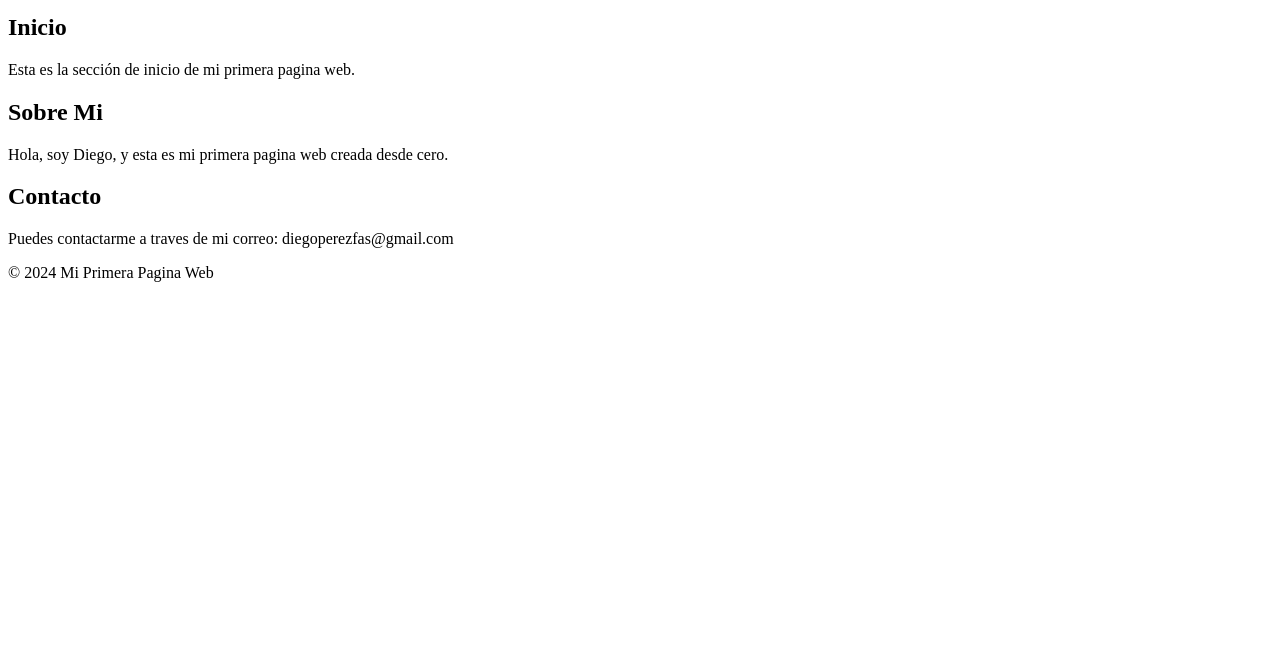
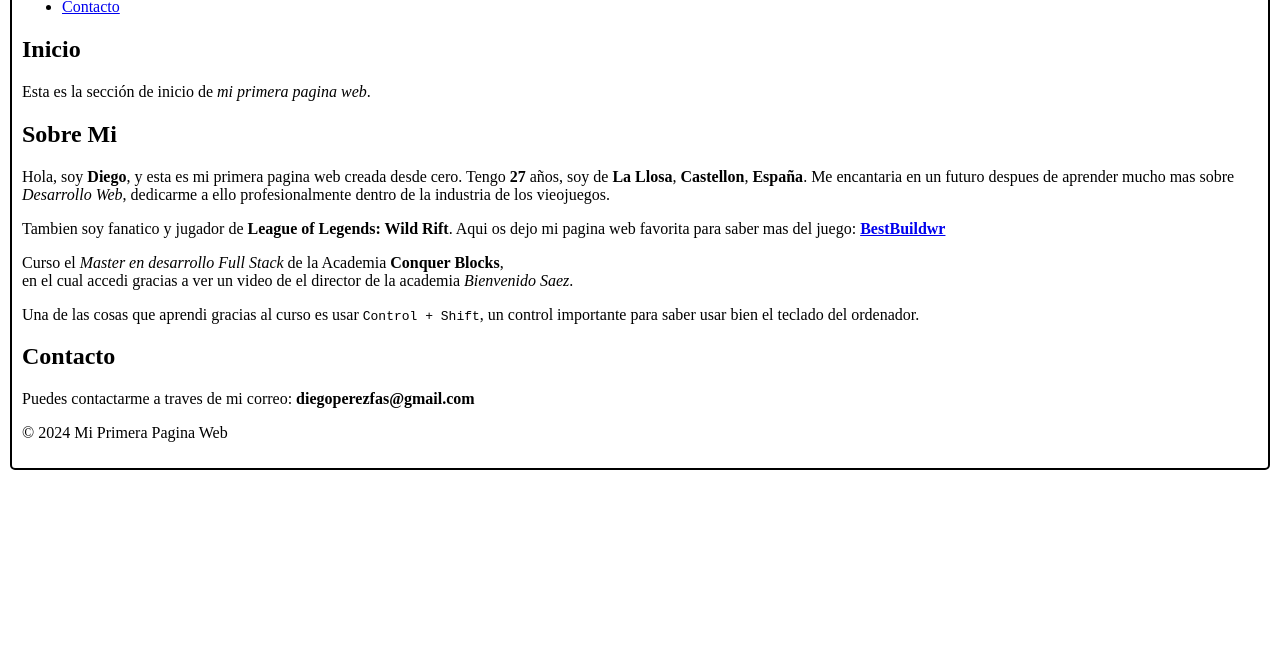
Before and after one commit to SirDiegoConquer/ProyectosHtml, a plain HTML site: page PrimeraWeb.html in a window 1280 px wide. Shown: the part 140-800 px from the top of the page. Drawn offline with Linux system fonts and the light colour scheme.

Commit message:
Creando Ejercicios de clase
Ejercicios de clase con Bienvenido.

```diff
--- a/PrimeraWeb.html
+++ b/PrimeraWeb.html
@@ -5,6 +5,15 @@
     <meta name="viewport" content="width=device-width, initial-scale=1.0">
     <title>Mi Primera Pagina Web</title>
     <link rel="stylesheet" href="styles.css">
+    <style>
+        body {
+            border: 2px solid black;
+            padding: 10px;
+            margin: 10px;
+            border-radius: 5px;
+        }
+
+    </style>
 </head>
 <body>
     <header>
@@ -20,15 +29,27 @@
         </nav>
     <section id="inicio">
         <h2>Inicio</h2>
-        <p>Esta es la sección de inicio de mi primera pagina web.</p>
+        <p>Esta es la sección de inicio de <cite>mi primera pagina web</cite>.</p>
     </section>
     <section id="sobre-mi">
-        <h2>Sobre Mi</h2>
-        <p>Hola, soy Diego, y esta es mi primera pagina web creada desde cero.</p>
+        <h2><strong>Sobre Mi</strong></h2>
+        <p>Hola, soy <strong>Diego</strong>, y esta es mi primera pagina web creada desde cero.
+            Tengo <strong>27</strong> años, soy de <strong>La Llosa</strong>, <strong>Castellon</strong>, <strong>España</strong>.
+            Me encantaria en un futuro despues de aprender mucho mas sobre <cite>Desarrollo Web</cite>,
+            dedicarme a ello profesionalmente dentro de la industria de los vieojuegos.
+        </p>
+
+        <p>Tambien soy fanatico y jugador de <strong>League of Legends: Wild Rift</strong>.
+            Aqui os dejo mi pagina web favorita para saber mas del juego:
+            <a href="https://bestbuildwr.com/"> <strong>BestBuildwr</strong> </a>
+        </p>
+        <p>Curso el <cite>Master en desarrollo Full Stack</cite> de la Academia <strong>Conquer Blocks</strong>,<br> en el cual accedi gracias a ver un video de el director de la academia <cite>Bienvenido Saez</cite>.</p>
+        <p>Una de las cosas que aprendi gracias al curso es usar <code>Control + Shift</code>, un control importante para saber usar bien el teclado del ordenador.</p>
     </section>
     <section id="contacto">
         <h2>Contacto</h2>
-        <p>Puedes contactarme a traves de mi correo: diegoperezfas@gmail.com </p>
+        <p>Puedes contactarme a traves de mi correo: <strong>diegoperezfas@gmail.com</strong> </p>
+
     </section>
     <footer>
         <p>&copy; 2024 Mi Primera Pagina Web</p>
```
Also changed, not shown: Ejercicio_de_lista.html (added, +27 -0 lines).
